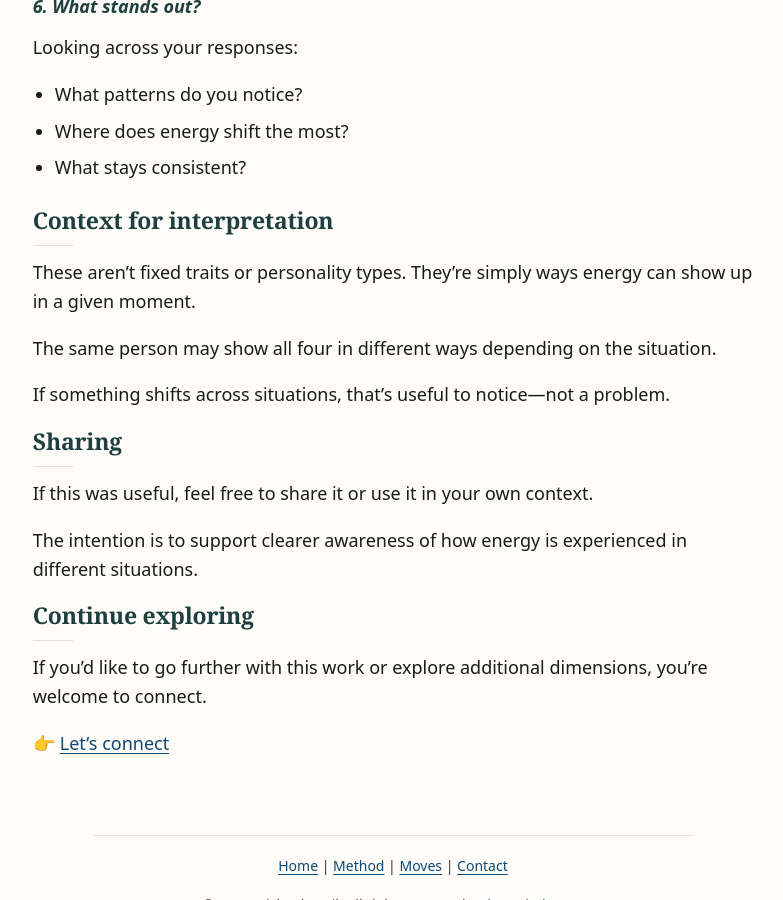
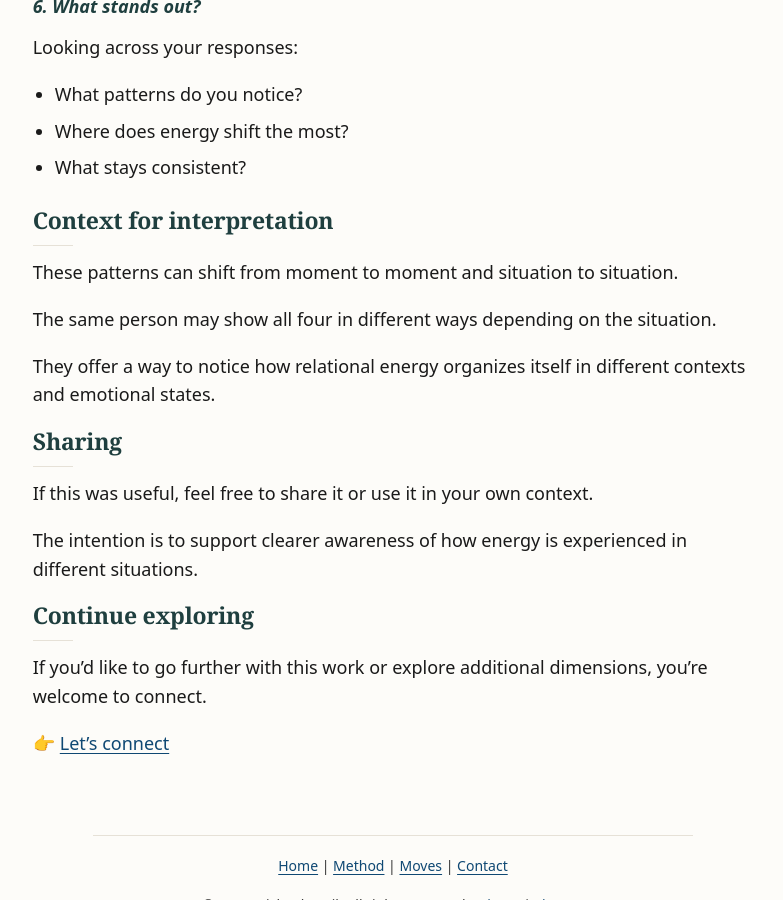
Before and after one commit to basil-family-lab/circle, a Jekyll site: the page built from reflection.md, in a window 1280 px wide and 900 px high, scrolled down 3404 px. Shown: the whole window, without its empty margins (247-1030 px from the left). Built offline with Jekyll 4.4.1, drawn with Linux system fonts in a browser that asks for light colours; some of the changed text lies outside the part shown.

Commit message:
refactor: reflection exercise copy

```diff
--- a/reflection.md
+++ b/reflection.md
@@ -14,7 +14,7 @@ css_id: reflection
 
 This exercise helps you notice how energy shows up in your conversations.
 
-Below are a few common ways energy shows up in interaction. These aren’t personality types or labels—just different ways conversations can unfold.
+Below are common patterns of relational energy that show up in interaction. They help us notice how conversations tend to move and organize in real time.
 
 You’ll rate how strongly each type of energy shows up on a simple scale:
 
@@ -119,11 +119,11 @@ Looking across your responses:
 
 ## Context for interpretation
 
-These aren’t fixed traits or personality types. They’re simply ways energy can show up in a given moment.
+These patterns can shift from moment to moment and situation to situation.
 
 The same person may show all four in different ways depending on the situation.
 
-If something shifts across situations, that’s useful to notice—not a problem.
+They offer a way to notice how relational energy organizes itself in different contexts and emotional states.
 
 ## Sharing
 
```
